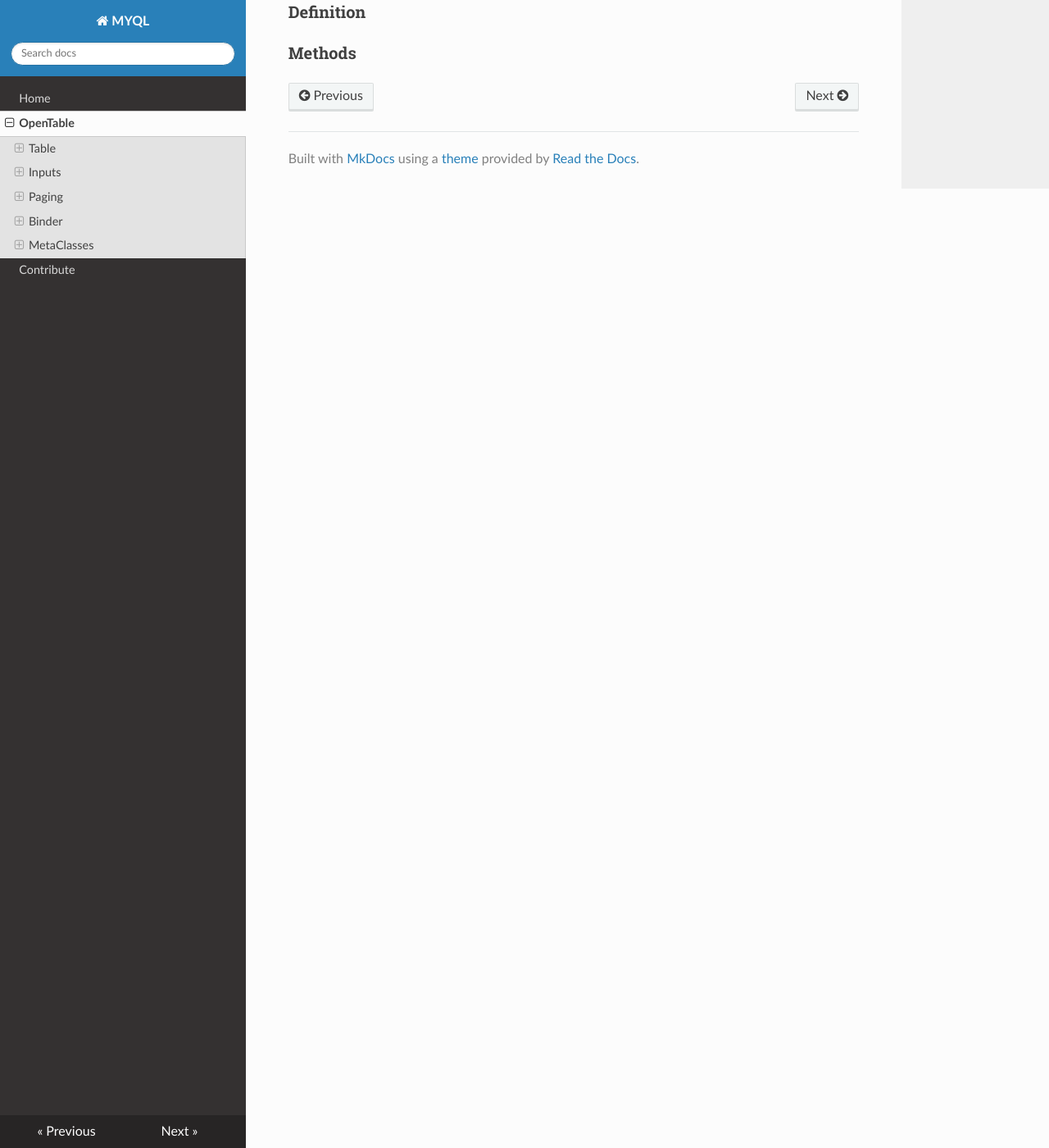
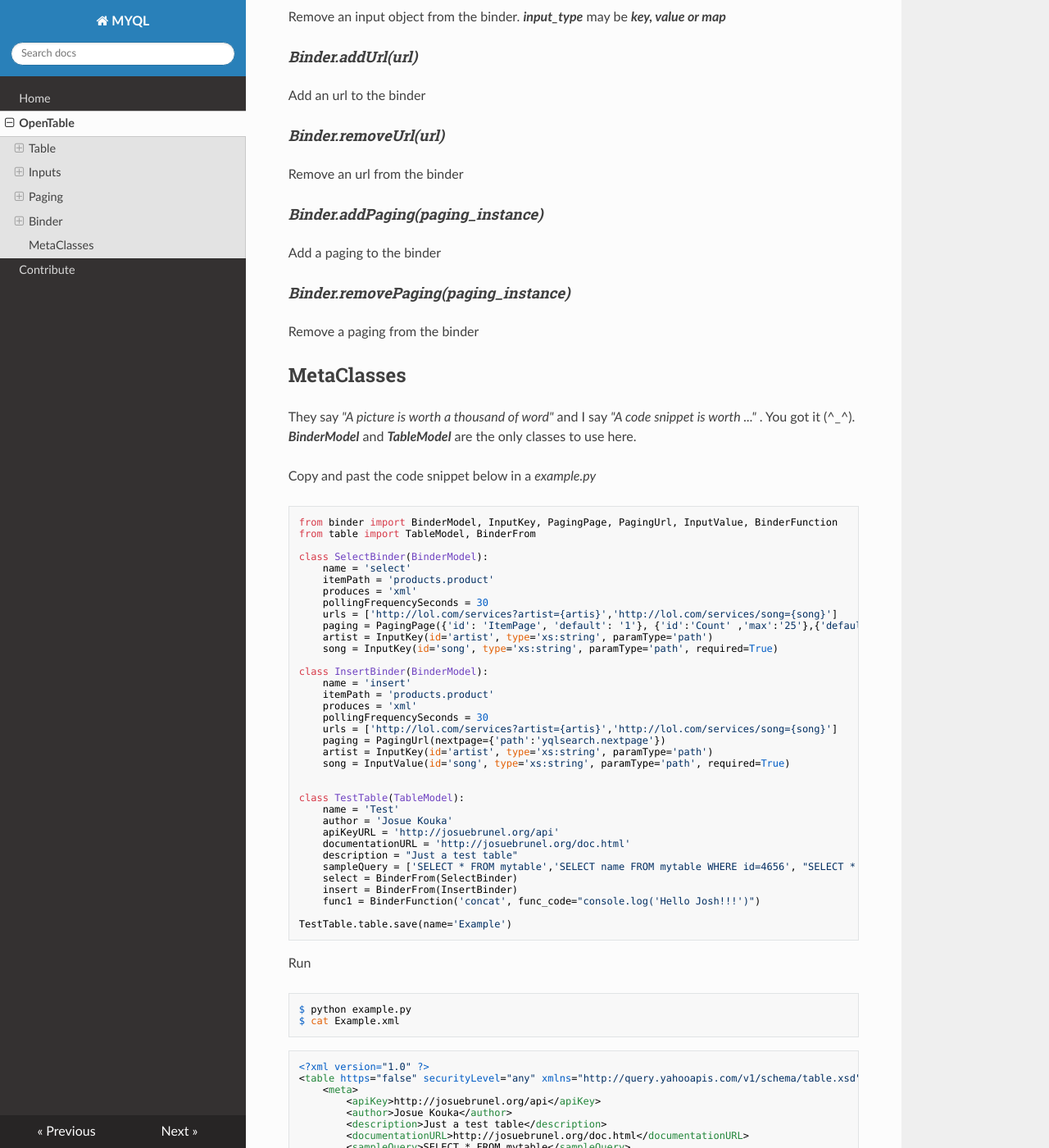
Before and after one commit to josuebrunel/myql, an MkDocs documentation site: the page built from docs/table.md, in a window 1280 px wide and 1400 px high, scrolled down 3197 px. Shown: the whole window at 82% size. Built offline with MkDocs 1.6.1, drawn with Linux system fonts in a browser that asks for light colours; nearby versions of some CDN libraries; old or Windows-style settings are respelled for this version of MkDocs; some of the changed text lies outside the part shown.

Commit message:
#1 : Metaclass doc OK

````diff
--- a/docs/table.md
+++ b/docs/table.md
@@ -41,23 +41,32 @@ There are 3 kind of *inputs* as described in the [documentation](https://develop
 ### **Definitions**
 
 * #### *InputKey(id, type, paramType, like='', required=False, default='', private=False, const=False, batchable=False, maxBatchItems=0)*
-
+```python
+song = InputKey(id='song', type='xs:string', paramType='path', required=True)
+```
 * #### *InputValue(id, type, paramType, like='', required=False, default='', private=False, const=False, batchable=False, maxBatchItems=0)*
-
+```python
+song = InputValue(id='song', type='xs:string', paramType='path', required=True, const='12' )
+```
 * #### *InputMap(id, type, paramType, like='', required=False, default='', private=False, const=False, batchable=False, maxBatchItems=0)*
 
-All of those objects are based on ***BaseInput***.
+All of those classes are based on ***BaseInput***.
+
+***like*** is a replacement for ***as*** which is a python keyword. In the *xml* file, ***as*** will be displayed.
+
+
 
 ### **Methods**
 No methods defined
 
 ## Paging
-This class describe a ***paging*** element. A ***paging*** is deifined by the 3 classes below :
+This class describe a ***paging*** element. A ***paging*** is deifined by one of the 3 classes below :
 
 * ***PagingPage***
 * ***PagingUrl***
 * ***PagingOffset***
 
+Check out the full [documentation](https://developer.yahoo.com/yql/guide/yql-opentables-reference.html#yql-opentables-paging)
 ### **Definitions**
 
 * #### *PagingPage(start={}, pageSize={}, total={})*
@@ -73,6 +82,8 @@ This class describe a ***paging*** element. A ***paging*** is deifined by the 3
 >>> mypage = PagingOffset({'id': 'ItemPage', 'default': '1'}, {'id':'Count' ,'max':'25'},{'default': '10'})
 ```
 
+All these classes above subclass ***BasePaging*** .
+
 ### **Methods**
 No methods defined
 
@@ -97,16 +109,121 @@ You can read about the full documentation [here](https://developer.yahoo.com/yql
 ### **Methods**
 
 #### *Binder.addInput(input_object)* :
-Add a input object to the binder
+Add an input object to the binder
 #### *Binder.removeInput(input_id, input_type)*
 Remove an input object from the binder. ***input_type*** may be ***key, value or map***
 #### *Binder.addUrl(url)*
+Add an url to the binder
 #### *Binder.removeUrl(url)*
+Remove an url from the binder
 #### *Binder.addPaging(paging_instance)*
+Add a paging to the binder
 #### *Binder.removePaging(paging_instance)*
+Remove a paging from the binder
 
 ## MetaClasses
 
-### **Definition**
+They say *"A picture is worth a thousand of word"* and I say *"A code snippet
+is worth ..."* . You got it (^_^).
+***BinderModel*** and ***TableModel*** are the only classes to use here.
 
-### **Methods**
+Copy and past the code snippet below in a *example.py*
+
+```python
+from binder import BinderModel, InputKey, PagingPage, PagingUrl, InputValue, BinderFunction
+from table import TableModel, BinderFrom
+
+class SelectBinder(BinderModel):
+    name = 'select'
+    itemPath = 'products.product'
+    produces = 'xml'
+    pollingFrequencySeconds = 30
+    urls = ['http://lol.com/services?artist={artis}','http://lol.com/services/song={song}']
+    paging = PagingPage({'id': 'ItemPage', 'default': '1'}, {'id':'Count' ,'max':'25'},{'default': '10'})
+    artist = InputKey(id='artist', type='xs:string', paramType='path')
+    song = InputKey(id='song', type='xs:string', paramType='path', required=True)
+
+class InsertBinder(BinderModel):
+    name = 'insert'
+    itemPath = 'products.product'
+    produces = 'xml'
+    pollingFrequencySeconds = 30
+    urls = ['http://lol.com/services?artist={artis}','http://lol.com/services/song={song}']
+    paging = PagingUrl(nextpage={'path':'yqlsearch.nextpage'})
+    artist = InputKey(id='artist', type='xs:string', paramType='path')
+    song = InputValue(id='song', type='xs:string', paramType='path', required=True)
+
+
+class TestTable(TableModel):
+    name = 'Test'
+    author = 'Josue Kouka'
+    apiKeyURL = 'http://josuebrunel.org/api'
+    documentationURL = 'http://josuebrunel.org/doc.html'
+    description = "Just a test table"
+    sampleQuery = ['SELECT * FROM mytable','SELECT name FROM mytable WHERE id=4656', "SELECT * FROM mytable WHERE name='Josh'"]
+    select = BinderFrom(SelectBinder)
+    insert = BinderFrom(InsertBinder)
+    func1 = BinderFunction('concat', func_code="console.log('Hello Josh!!!')")
+
+TestTable.table.save(name='Example')
+```
+
+Run
+
+```shell
+$ python example.py
+$ cat Example.xml
+```
+
+```xml
+<?xml version="1.0" ?>
+<table https="false" securityLevel="any" xmlns="http://query.yahooapis.com/v1/schema/table.xsd">
+    <meta>
+        <apiKey>http://josuebrunel.org/api</apiKey>
+        <author>Josue Kouka</author>
+        <description>Just a test table</description>
+        <documentationURL>http://josuebrunel.org/doc.html</documentationURL>
+        <sampleQuery>SELECT * FROM mytable</sampleQuery>
+        <sampleQuery>SELECT name FROM mytable WHERE id=4656</sampleQuery>
+        <sampleQuery>SELECT * FROM mytable WHERE name='Josh'</sampleQuery>
+    </meta>
+    <bindings>
+        <function name="concat">
+            <execute>
+    ![CDATA]console.log('Hello Josh!!!')]]
+    </execute>
+        </function>
+        <insert itemPath="products.product" produces="xml">
+            <urls>
+                <url>http://lol.com/services?artist={artis}</url>
+                <url>http://lol.com/services/song={song}</url>
+            </urls>
+            <inputs>
+                <value id="song" required="true" type="xs:string"/>
+                <key id="artist" type="xs:string"/>
+            </inputs>
+            <paging model="url">
+                <nextpage path="yqlsearch.nextpage"/>
+            </paging>
+        </insert>
+        <select itemPath="products.product" produces="xml">
+            <urls>
+                <url>http://lol.com/services?artist={artis}</url>
+                <url>http://lol.com/services/song={song}</url>
+            </urls>
+            <inputs>
+                <key id="song" required="true" type="xs:string"/>
+                <key id="artist" type="xs:string"/>
+            </inputs>
+            <paging model="page">
+                <start default="1" id="ItemPage"/>
+                <total default="10"/>
+                <pageSize id="Count" max="25"/>
+            </paging>
+        </select>
+    </bindings>
+</table>
+
+```
+
+Voila, i think we're done here
````
Also changed, not shown: other parts of docs/table.md (+1 -0 lines), docs/index.md (+1 -1 lines), 1 other file.
